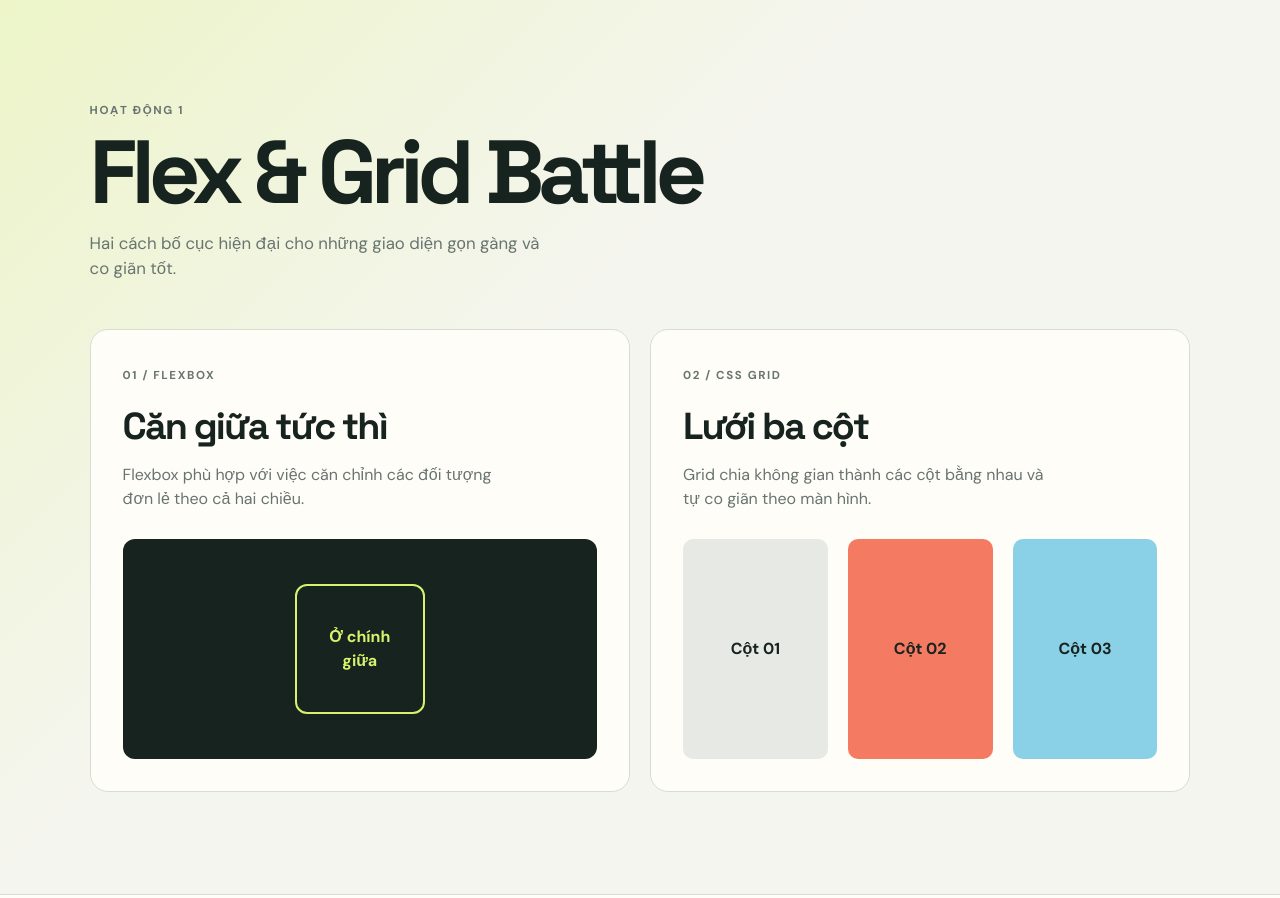
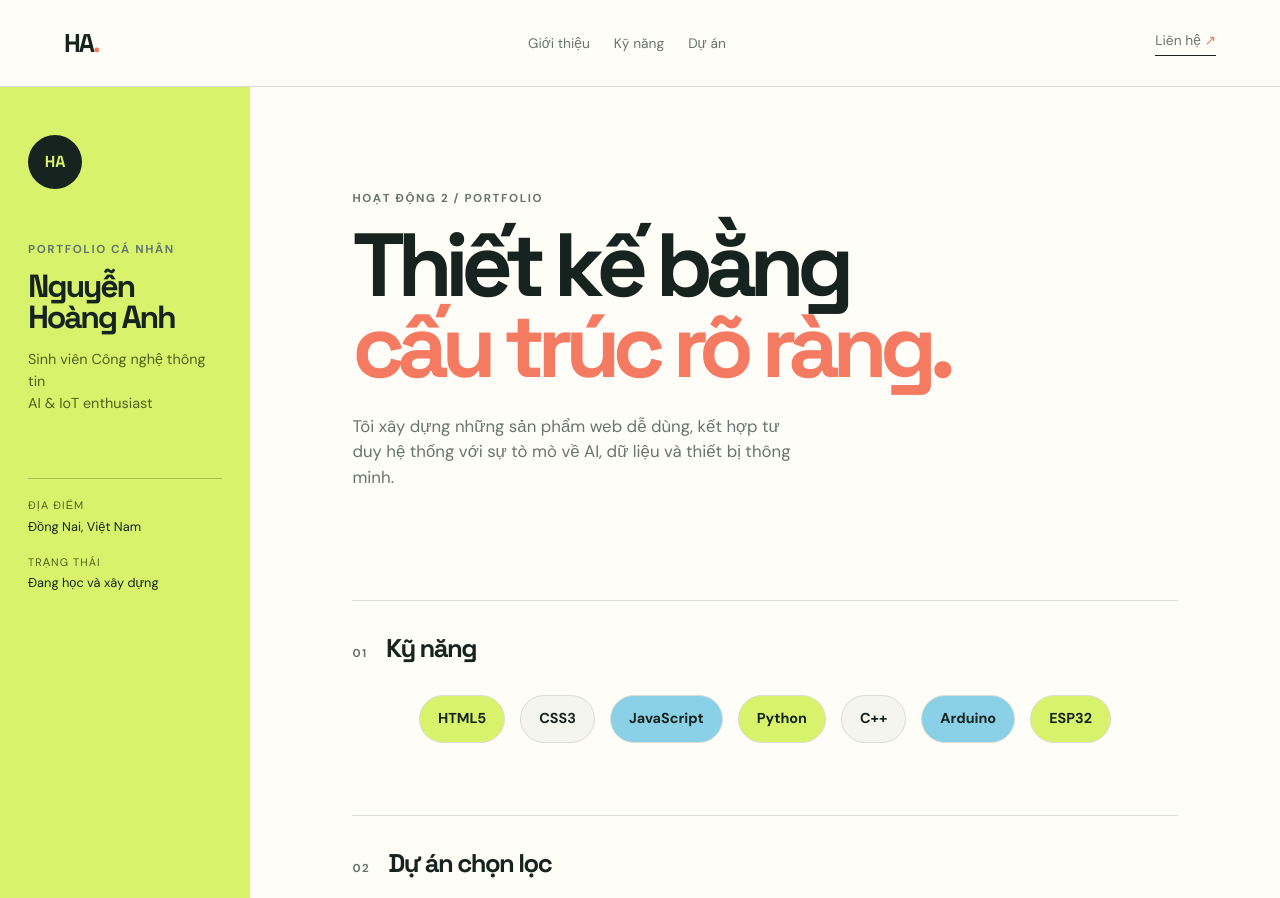
Before and after one commit to denzxje157/nhapmon-thietkeweb, a plain HTML site: page buoi2/hoatdong2.html in a window 1280 px wide. Shown: the top 898 px of the page. Drawn offline with Linux system fonts and the light colour scheme.

Commit message:
Split exercises into separate files

```diff
--- /dev/null
+++ b/buoi2/hoatdong1.css
@@ -0,0 +1,168 @@
+:root {
+  --ink: #17231f;
+  --muted: #68746f;
+  --paper: #f5f5f0;
+  --cream: #fffdf7;
+  --lime: #d8f36b;
+  --coral: #f47b62;
+  --blue: #8ad0e7;
+  --line: #d8ddd3;
+  --font-display: "Space Grotesk", sans-serif;
+  --font-body: "DM Sans", sans-serif;
+}
+
+* {
+  box-sizing: border-box;
+  margin: 0;
+  padding: 0;
+}
+
+body {
+  background: var(--paper);
+  color: var(--ink);
+  font-family: var(--font-body);
+  line-height: 1.5;
+}
+
+h1,
+h2,
+p {
+  overflow-wrap: anywhere;
+}
+
+.layout-demo {
+  min-height: 100vh;
+  padding: 8vw 7vw;
+  background:
+    linear-gradient(135deg, rgba(216, 243, 107, 0.3), transparent 42%),
+    var(--paper);
+}
+
+.demo-heading {
+  max-width: 680px;
+  margin-bottom: 48px;
+}
+
+.eyebrow,
+.panel-number {
+  color: var(--muted);
+  font-size: 0.72rem;
+  font-weight: 700;
+  letter-spacing: 0.14em;
+  text-transform: uppercase;
+}
+
+.demo-heading h1 {
+  margin: 10px 0 16px;
+  font-family: var(--font-display);
+  font-size: clamp(2.6rem, 7vw, 6.2rem);
+  letter-spacing: -0.07em;
+  line-height: 0.95;
+}
+
+.demo-heading > p:last-child {
+  max-width: 450px;
+  color: var(--muted);
+  font-size: 1.05rem;
+}
+
+.demo-grid {
+  display: grid;
+  grid-template-columns: repeat(2, minmax(0, 1fr));
+  gap: 20px;
+}
+
+.demo-panel {
+  min-height: 440px;
+  padding: 32px;
+  border: 1px solid var(--line);
+  border-radius: 18px;
+  background: var(--cream);
+}
+
+.demo-panel h2 {
+  margin: 12px 0 8px;
+  font-family: var(--font-display);
+  font-size: clamp(1.6rem, 3vw, 2.35rem);
+  letter-spacing: -0.05em;
+}
+
+.demo-panel p {
+  max-width: 380px;
+  color: var(--muted);
+}
+
+.center-stage {
+  display: flex;
+  min-height: 220px;
+  align-items: center;
+  justify-content: center;
+  margin-top: 28px;
+  border-radius: 12px;
+  background: var(--ink);
+}
+
+.center-box {
+  display: grid;
+  width: 130px;
+  aspect-ratio: 1;
+  place-items: center;
+  padding: 16px;
+  border: 2px solid var(--lime);
+  border-radius: 12px;
+  color: var(--lime);
+  font-weight: 700;
+  text-align: center;
+}
+
+.three-columns {
+  display: grid;
+  grid-template-columns: repeat(3, minmax(0, 1fr));
+  gap: 20px;
+  margin-top: 28px;
+}
+
+.grid-tile {
+  display: grid;
+  min-height: 220px;
+  place-items: center;
+  padding: 12px;
+  border-radius: 10px;
+  background: #e7e9e4;
+  color: var(--ink);
+  font-weight: 700;
+  text-align: center;
+}
+
+.grid-tile:nth-child(2) {
+  background: var(--coral);
+}
+
+.grid-tile:nth-child(3) {
+  background: var(--blue);
+}
+
+@media (max-width: 850px) {
+  .demo-grid {
+    grid-template-columns: 1fr;
+  }
+}
+
+@media (max-width: 560px) {
+  .layout-demo {
+    padding: 18vw 5vw;
+  }
+
+  .demo-panel {
+    min-height: auto;
+    padding: 24px;
+  }
+
+  .three-columns {
+    grid-template-columns: 1fr;
+  }
+
+  .grid-tile {
+    min-height: 100px;
+  }
+}
--- a/buoi2/style.css
+++ b/buoi2/hoatdong2.css
@@ -22,7 +22,7 @@ html {
 }
 
 body {
-  background: var(--paper);
+  background: var(--cream);
   color: var(--ink);
   font-family: var(--font-body);
   line-height: 1.5;
@@ -39,21 +39,7 @@ a {
   color: inherit;
 }
 
-.layout-demo {
-  min-height: 100vh;
-  padding: 8vw 7vw;
-  background:
-    linear-gradient(135deg, rgba(216, 243, 107, 0.3), transparent 42%),
-    var(--paper);
-}
-
-.demo-heading {
-  max-width: 680px;
-  margin-bottom: 48px;
-}
-
 .eyebrow,
-.panel-number,
 .project-type,
 .sidebar-label,
 .section-index {
@@ -62,101 +48,6 @@ a {
   font-weight: 700;
   letter-spacing: 0.14em;
   text-transform: uppercase;
-}
-
-.demo-heading h1 {
-  margin: 10px 0 16px;
-  font-family: var(--font-display);
-  font-size: clamp(2.6rem, 7vw, 6.2rem);
-  letter-spacing: -0.07em;
-  line-height: 0.95;
-}
-
-.demo-heading > p:last-child {
-  max-width: 450px;
-  color: var(--muted);
-  font-size: 1.05rem;
-}
-
-.demo-grid {
-  display: grid;
-  grid-template-columns: repeat(2, minmax(0, 1fr));
-  gap: 20px;
-}
-
-.demo-panel {
-  min-height: 440px;
-  padding: 32px;
-  border: 1px solid var(--line);
-  border-radius: 18px;
-  background: var(--cream);
-}
-
-.demo-panel h2 {
-  margin: 12px 0 8px;
-  font-family: var(--font-display);
-  font-size: clamp(1.6rem, 3vw, 2.35rem);
-  letter-spacing: -0.05em;
-}
-
-.demo-panel p {
-  max-width: 380px;
-  color: var(--muted);
-}
-
-.center-stage {
-  display: flex;
-  min-height: 220px;
-  align-items: center;
-  justify-content: center;
-  margin-top: 28px;
-  border-radius: 12px;
-  background: var(--ink);
-}
-
-.center-box {
-  display: grid;
-  width: 130px;
-  aspect-ratio: 1;
-  place-items: center;
-  padding: 16px;
-  border: 2px solid var(--lime);
-  border-radius: 12px;
-  color: var(--lime);
-  font-weight: 700;
-  text-align: center;
-}
-
-.three-columns {
-  display: grid;
-  grid-template-columns: repeat(3, minmax(0, 1fr));
-  gap: 20px;
-  margin-top: 28px;
-}
-
-.grid-tile {
-  display: grid;
-  min-height: 220px;
-  place-items: center;
-  padding: 12px;
-  border-radius: 10px;
-  background: #e7e9e4;
-  color: var(--ink);
-  font-weight: 700;
-  text-align: center;
-}
-
-.grid-tile:nth-child(2) {
-  background: var(--coral);
-}
-
-.grid-tile:nth-child(3) {
-  background: var(--blue);
-}
-
-.section-divider {
-  height: 1px;
-  background: var(--line);
 }
 
 .portfolio-layout {
@@ -168,7 +59,6 @@ a {
     "footer footer";
   grid-template-columns: 250px minmax(0, 1fr);
   grid-template-rows: auto 1fr auto;
-  background: var(--cream);
 }
 
 .site-header {
@@ -240,7 +130,7 @@ a {
   font-weight: 700;
 }
 
-.sidebar h2 {
+.sidebar h1 {
   margin: 12px 0 16px;
   font-family: var(--font-display);
   font-size: 2rem;
@@ -281,7 +171,7 @@ a {
   padding-bottom: 110px;
 }
 
-.intro-section h1 {
+.intro-section h2 {
   margin: 18px 0 28px;
   font-family: var(--font-display);
   font-size: clamp(3rem, 7vw, 7.2rem);
@@ -289,7 +179,7 @@ a {
   line-height: 0.9;
 }
 
-.intro-section h1 em {
+.intro-section h2 em {
   color: var(--coral);
   font-style: normal;
 }
@@ -405,10 +295,6 @@ a {
 }
 
 @media (max-width: 850px) {
-  .demo-grid {
-    grid-template-columns: 1fr;
-  }
-
   .portfolio-layout {
     grid-template-areas:
       "header"
@@ -433,23 +319,6 @@ a {
 }
 
 @media (max-width: 560px) {
-  .layout-demo {
-    padding: 18vw 5vw;
-  }
-
-  .demo-panel {
-    min-height: auto;
-    padding: 24px;
-  }
-
-  .three-columns {
-    grid-template-columns: 1fr;
-  }
-
-  .grid-tile {
-    min-height: 100px;
-  }
-
   .site-header {
     flex-wrap: wrap;
     padding: 20px 5vw;
--- a/buoi2/index.html
+++ b/buoi2/hoatdong2.html
@@ -3,50 +3,14 @@
 <head>
   <meta charset="UTF-8">
   <meta name="viewport" content="width=device-width, initial-scale=1.0">
-  <title>Flex & Grid Battle | Portfolio</title>
+  <title>Hoạt động 2 | Portfolio cá nhân</title>
   <link rel="preconnect" href="https://fonts.googleapis.com">
   <link rel="preconnect" href="https://fonts.gstatic.com" crossorigin>
   <link href="https://fonts.googleapis.com/css2?family=DM+Sans:wght@400;500;700&family=Space+Grotesk:wght@500;600;700&display=swap" rel="stylesheet">
-  <link rel="stylesheet" href="style.css">
+  <link rel="stylesheet" href="hoatdong2.css">
 </head>
 <body>
-  <section class="layout-demo" id="flex-grid">
-    <div class="demo-heading">
-      <p class="eyebrow">Hoạt động 1</p>
-      <h1>Flex &amp; Grid Battle</h1>
-      <p>Hai cách bố cục hiện đại cho những giao diện gọn gàng và co giãn tốt.</p>
-    </div>
-
-    <div class="demo-grid">
-      <article class="demo-panel flex-panel">
-        <div>
-          <span class="panel-number">01 / FLEXBOX</span>
-          <h2>Căn giữa tức thì</h2>
-          <p>Flexbox phù hợp với việc căn chỉnh các đối tượng đơn lẻ theo cả hai chiều.</p>
-        </div>
-        <div class="center-stage">
-          <div class="center-box">Ở chính giữa</div>
-        </div>
-      </article>
-
-      <article class="demo-panel grid-panel">
-        <div>
-          <span class="panel-number">02 / CSS GRID</span>
-          <h2>Lưới ba cột</h2>
-          <p>Grid chia không gian thành các cột bằng nhau và tự co giãn theo màn hình.</p>
-        </div>
-        <div class="three-columns">
-          <div class="grid-tile">Cột 01</div>
-          <div class="grid-tile">Cột 02</div>
-          <div class="grid-tile">Cột 03</div>
-        </div>
-      </article>
-    </div>
-  </section>
-
-  <div class="section-divider"></div>
-
-  <div class="portfolio-layout" id="portfolio">
+  <div class="portfolio-layout">
     <header class="site-header">
       <a class="brand" href="#portfolio">HA<span>.</span></a>
       <nav aria-label="Điều hướng chính">
@@ -60,7 +24,7 @@
     <aside class="sidebar" id="about">
       <div class="profile-mark">HA</div>
       <p class="sidebar-label">Portfolio cá nhân</p>
-      <h2>Nguyễn<br>Hoàng Anh</h2>
+      <h1>Nguyễn<br>Hoàng Anh</h1>
       <p class="role">Sinh viên Công nghệ thông tin<br>AI &amp; IoT enthusiast</p>
       <div class="sidebar-meta">
         <p><span>Địa điểm</span> Đồng Nai, Việt Nam</p>
@@ -68,10 +32,10 @@
       </div>
     </aside>
 
-    <main class="main-content">
+    <main class="main-content" id="portfolio">
       <section class="intro-section">
         <p class="eyebrow">Hoạt động 2 / Portfolio</p>
-        <h1>Thiết kế bằng<br><em>cấu trúc rõ ràng.</em></h1>
+        <h2>Thiết kế bằng<br><em>cấu trúc rõ ràng.</em></h2>
         <p class="intro-copy">Tôi xây dựng những sản phẩm web dễ dùng, kết hợp tư duy hệ thống với sự tò mò về AI, dữ liệu và thiết bị thông minh.</p>
       </section>
 
```
Also changed, not shown: buoi2/hoatdong1.html (added, +47 -0 lines).
